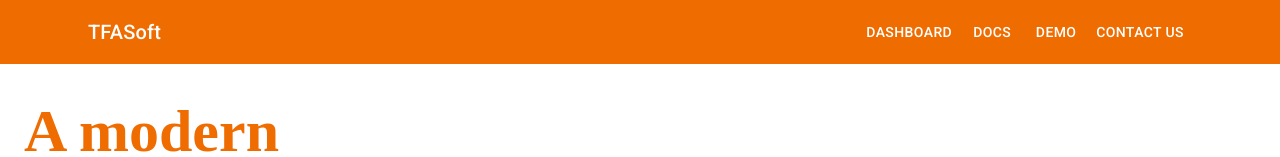
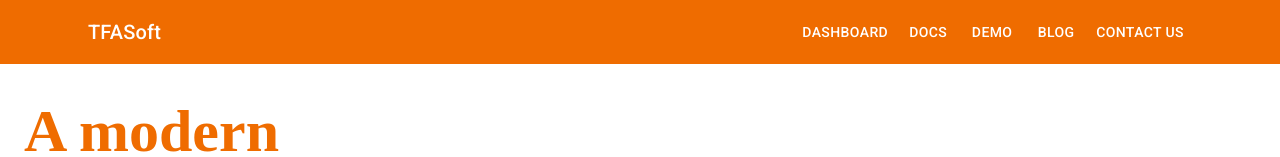
Before and after one commit to tfasoft/website, a React (Create React App) app: page / in a window 1280 px wide. Shown: the top 157 px of the page. Built offline with nearby package versions, Linux system fonts and the light colour scheme; a web font is replaced by a local one.

Commit message:
Add blogs

```diff
--- a/src/components/navbar.jsx
+++ b/src/components/navbar.jsx
@@ -36,6 +36,11 @@ const navItems = [
     {
         name: 'Demo',
         href: 'https://demo.amirhossein.info',
+        inside: false,
+    },
+    {
+        name: 'Blog',
+        href: 'https://blog.amirhossein.info',
         inside: false,
     },
     {
```
